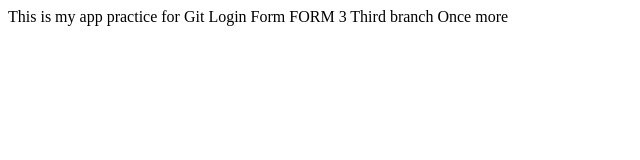
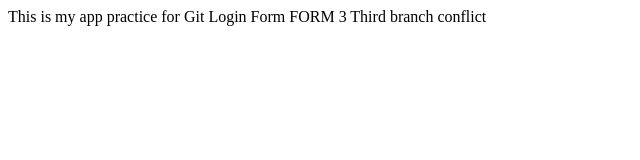
Before and after one commit to patthrasher/test, a plain HTML site: page index.html in a window 1280 px wide. Shown: the full height of the page, 0-640 px from the left. Drawn offline with Linux system fonts and the light colour scheme.

Commit message:
conflict

```diff
--- a/index.html
+++ b/index.html
@@ -7,6 +7,6 @@
     Login Form
     FORM 3
     Third branch
-    Once more
+    conflict
   </body>
 </html>
```
